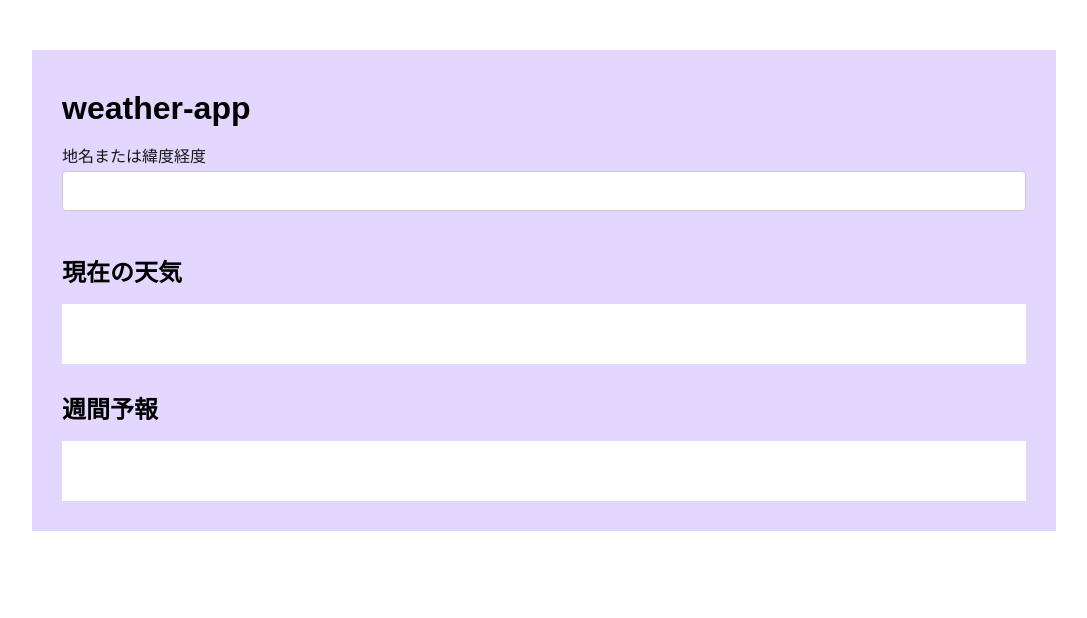
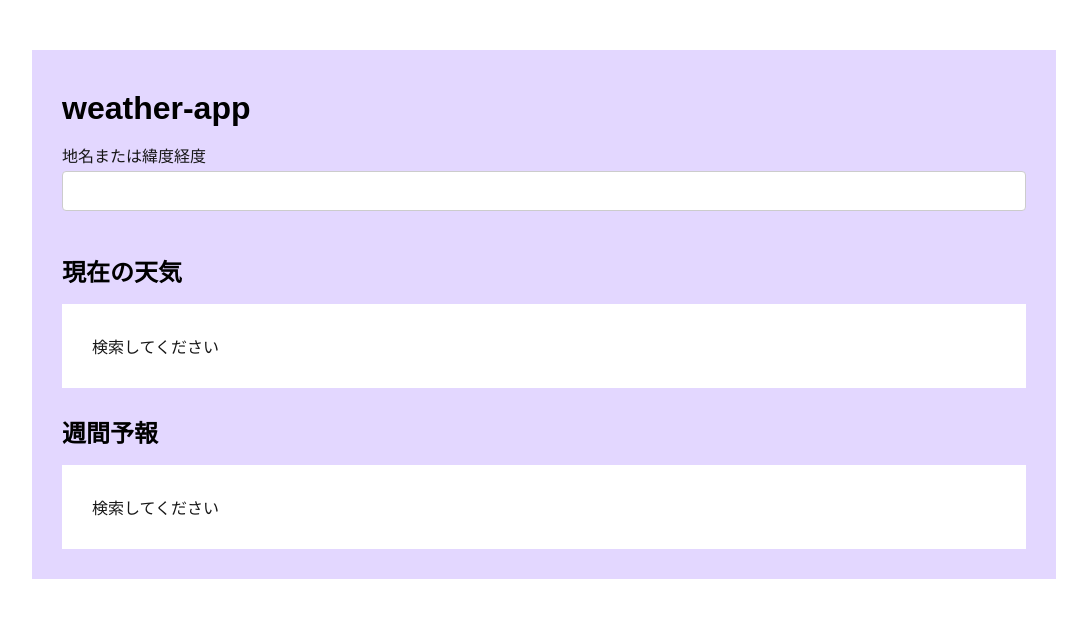
Before and after one commit to y-suzuki05/gudiy-technical-test, a Next.js app: page / in a window 1280 px wide. Shown: the top 618 px of the page, without its empty margins (96-1183 px from the left). Built offline with nearby package versions, Linux system fonts and the light colour scheme.

Commit message:
初期表示時の文言調整

```diff
--- a/src/components/top/current-weather.tsx
+++ b/src/components/top/current-weather.tsx
@@ -29,7 +29,7 @@ export const CurrentWeather = ({
     <>
       <Heading level="h2">現在の天気</Heading>
       <CurrentWeatherContainer>
-        {currentData && (
+        {currentData ? (
           <Link href={`detail/${currentData.date}?location=${locationValue}`}>
             <CurrentWeatherInfoWrapper>
               <Image
@@ -44,6 +44,8 @@ export const CurrentWeather = ({
               </ul>
             </CurrentWeatherInfoWrapper>
           </Link>
+        ) : (
+          <div>検索してください</div>
         )}
       </CurrentWeatherContainer>
     </>
--- a/src/components/top/weekly-weather.tsx
+++ b/src/components/top/weekly-weather.tsx
@@ -35,9 +35,8 @@ export const WeeklyWeather = ({
     <>
       <Heading level="h2">週間予報</Heading>
       <WeeklyWeatherContainer>
+        {weeklyData ? (
           <WeeklyWeatherInfoWrapper>
-          {weeklyData && (
-            <>
             {weeklyData.map((dayData) => (
               <Link
                 href={`detail/${dayData.date}?location=${locationValue}`}
@@ -53,9 +52,10 @@ export const WeeklyWeather = ({
                 </div>
               </Link>
             ))}
-            </>
+          </WeeklyWeatherInfoWrapper>
+        ) : (
+          <div>検索してください</div>
         )}
-        </WeeklyWeatherInfoWrapper>
       </WeeklyWeatherContainer>
     </>
   )
```
Also changed, not shown: src/components/detail/detail-weather.tsx (+6 -1 lines). Lines whose indentation alone changed are shown as unchanged.
